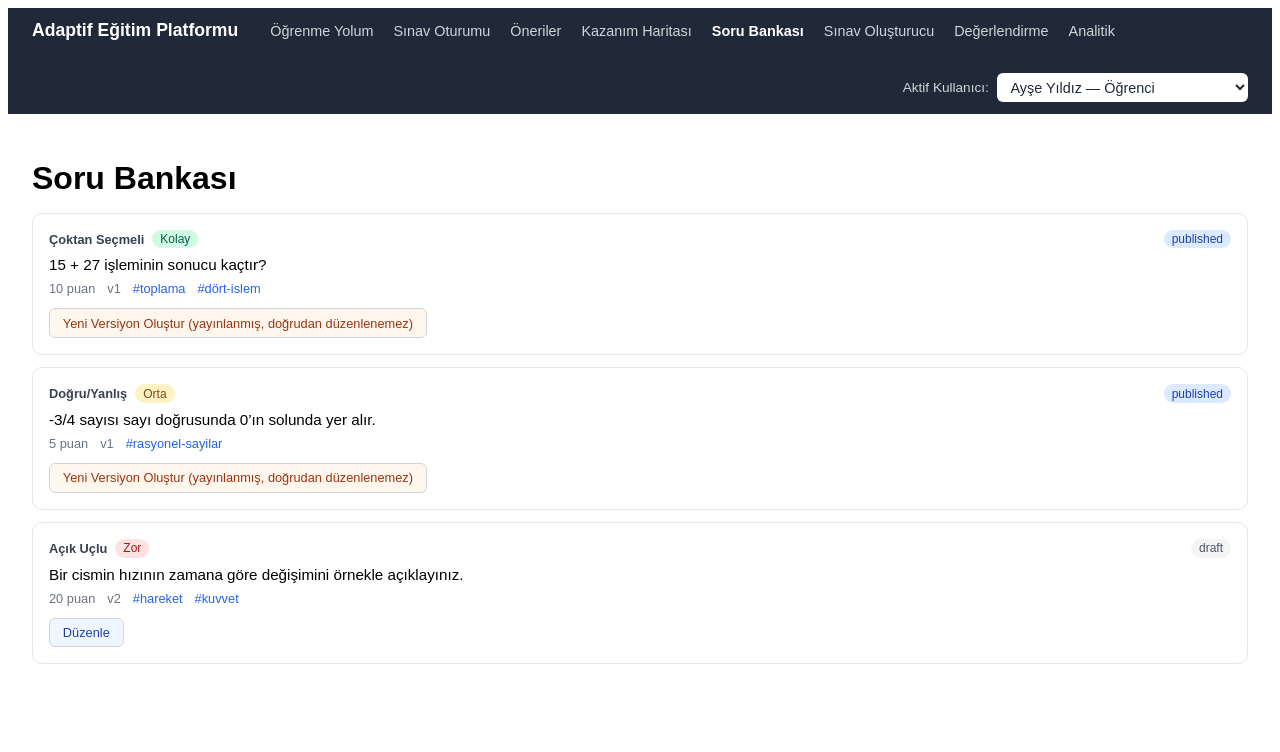
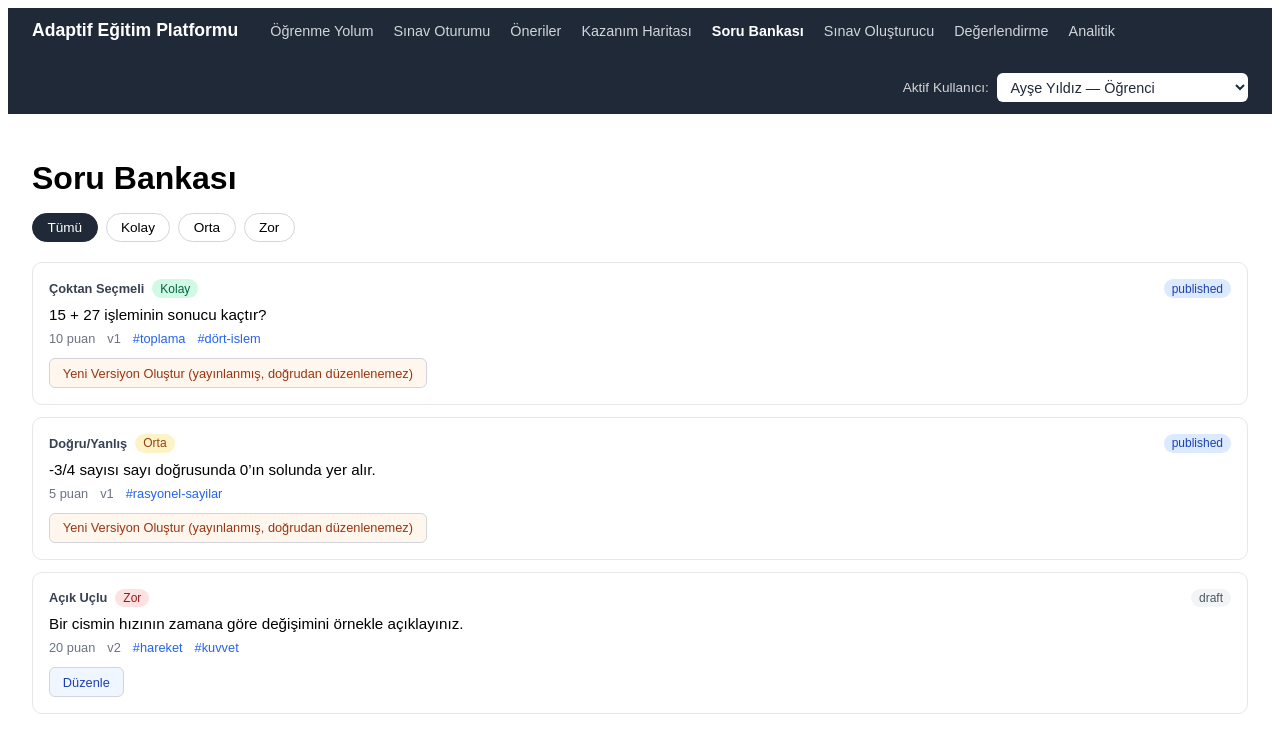
Before and after one commit to acarlarilayda/adaptif-egitim-platformu, an Angular app: page /question-bank in a window 1280 px wide. Shown: the top 752 px of the page. Built offline with nearby package versions, Linux system fonts and the light colour scheme.

Commit message:
feat: Soru Bankasi sayfasina zorluk filtresi ve URL senkronizasyonu eklendi

```diff
--- a/src/app/features/question-bank/pages/question-list/question-list.component.html
+++ b/src/app/features/question-bank/pages/question-list/question-list.component.html
@@ -1,5 +1,36 @@
 <div class="question-page">
   <h1>Soru Bankası</h1>
+
+  <div class="difficulty-filter">
+    <button
+      class="difficulty-filter__item"
+      [class.difficulty-filter__item--active]="selectedDifficulty() === 'all'"
+      (click)="onDifficultyChange('all')"
+    >
+      Tümü
+    </button>
+    <button
+      class="difficulty-filter__item"
+      [class.difficulty-filter__item--active]="selectedDifficulty() === 'easy'"
+      (click)="onDifficultyChange('easy')"
+    >
+      Kolay
+    </button>
+    <button
+      class="difficulty-filter__item"
+      [class.difficulty-filter__item--active]="selectedDifficulty() === 'medium'"
+      (click)="onDifficultyChange('medium')"
+    >
+      Orta
+    </button>
+    <button
+      class="difficulty-filter__item"
+      [class.difficulty-filter__item--active]="selectedDifficulty() === 'hard'"
+      (click)="onDifficultyChange('hard')"
+    >
+      Zor
+    </button>
+  </div>
 
   @if (isLoading()) {
     <p class="question-page__status">Yükleniyor...</p>
@@ -10,9 +41,11 @@
     </div>
   } @else if (questions().length === 0) {
     <p class="question-page__status">Henüz tanımlı soru bulunmuyor.</p>
+  } @else if (filteredQuestions().length === 0) {
+    <p class="question-page__status">Bu zorluk seviyesinde soru bulunmuyor.</p>
   } @else {
     <div class="question-list">
-      @for (question of questions(); track question.id) {
+      @for (question of filteredQuestions(); track question.id) {
         <div class="question-card">
           <div class="question-card__header">
             <span class="question-card__type">{{ typeLabels[question.type] }}</span>
--- a/src/app/features/question-bank/pages/question-list/question-list.component.scss
+++ b/src/app/features/question-bank/pages/question-list/question-list.component.scss
@@ -104,3 +104,27 @@
     }
   }
 }
+.difficulty-filter {
+  display: flex;
+  gap: 0.5rem;
+  margin-bottom: 1.25rem;
+
+  &__item {
+    padding: 0.4rem 0.9rem;
+    border: 1px solid #d1d5db;
+    border-radius: 999px;
+    background-color: white;
+    font-size: 0.85rem;
+    cursor: pointer;
+
+    &:hover {
+      background-color: #f9fafb;
+    }
+
+    &--active {
+      background-color: #1f2937;
+      color: white;
+      border-color: #1f2937;
+    }
+  }
+}
--- a/src/app/features/question-bank/pages/question-list/question-list.component.ts
+++ b/src/app/features/question-bank/pages/question-list/question-list.component.ts
@@ -1,6 +1,6 @@
-import { Component, OnInit, signal } from '@angular/core';
+import { Component, OnInit, signal, computed } from '@angular/core';
 import { CommonModule } from '@angular/common';
-import { QuestionRepository } from '../../data-access/question.repository';
+import { ActivatedRoute, Router } from '@angular/router';import { QuestionRepository } from '../../data-access/question.repository';
 import { Question, QuestionDifficulty, QuestionType } from '../../../../shared/models/question.model';
 
 @Component({
@@ -14,6 +14,17 @@ export class QuestionListComponent implements OnInit {
   readonly isLoading = signal(true);
   readonly hasError = signal(false);
   readonly questions = signal<Question[]>([]);
+  readonly selectedDifficulty = signal<QuestionDifficulty | 'all'>('all');
+
+  readonly filteredQuestions = computed(() => {
+    const difficulty = this.selectedDifficulty();
+    const all = this.questions();
+    if (difficulty === 'all') {
+      return all;
+    }
+    return all.filter((q) => q.difficulty === difficulty);
+  });
+
 
   readonly difficultyLabels: Record<QuestionDifficulty, string> = {
     easy: 'Kolay',
@@ -28,10 +39,27 @@ export class QuestionListComponent implements OnInit {
     essay: 'Açık Uçlu',
   };
 
-  constructor(private readonly questionRepository: QuestionRepository) {}
+  constructor(
+    private readonly questionRepository: QuestionRepository,
+    private readonly route: ActivatedRoute,
+    private readonly router: Router
+  ) {}
 
   ngOnInit(): void {
+    const urlDifficulty = this.route.snapshot.queryParamMap.get('difficulty');
+    if (urlDifficulty) {
+      this.selectedDifficulty.set(urlDifficulty as QuestionDifficulty | 'all');
+    }
     this.loadData();
+  }
+
+  onDifficultyChange(difficulty: QuestionDifficulty | 'all'): void {
+    this.selectedDifficulty.set(difficulty);
+    this.router.navigate([], {
+      relativeTo: this.route,
+      queryParams: { difficulty: difficulty === 'all' ? null : difficulty },
+      queryParamsHandling: 'merge',
+    });
   }
   loadData(): void {
     this.isLoading.set(true);
```
